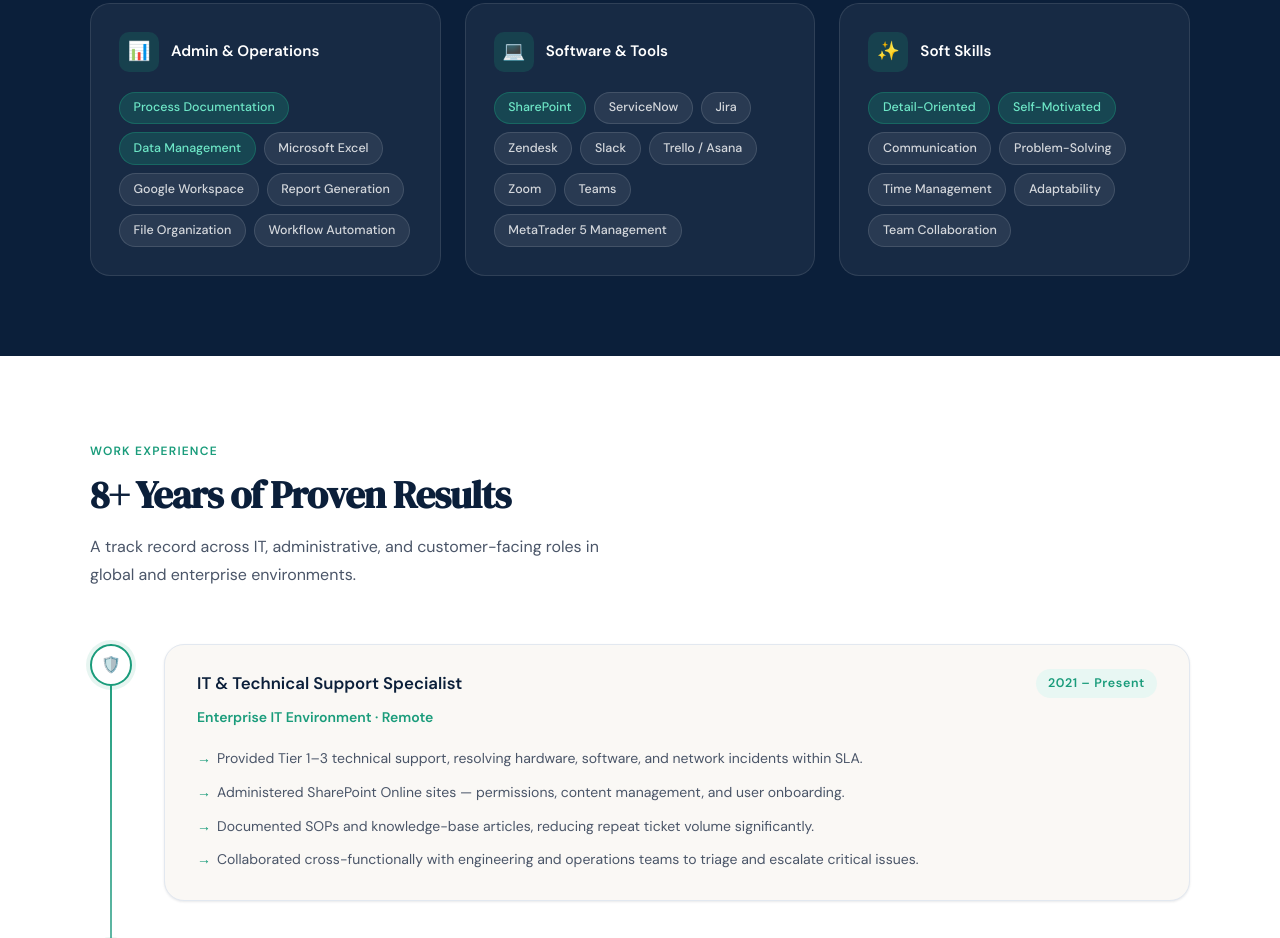
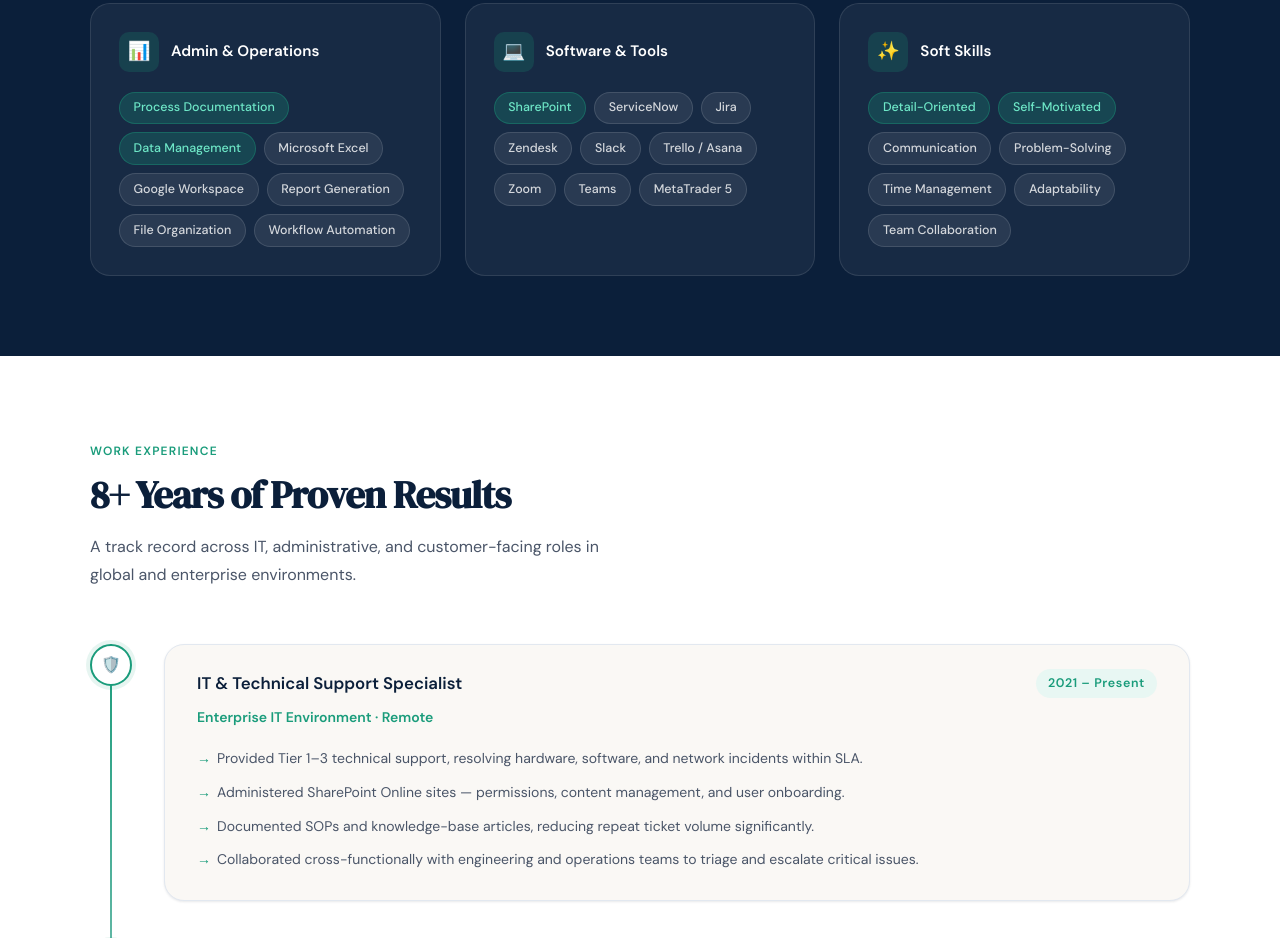
Before and after one commit to illutriza3-bot/Portfolio, a plain HTML site: page index.html in a window 1280 px wide. Shown: the part 2369-3307 px from the top of the page. Drawn offline with Linux system fonts and the light colour scheme.

Commit message:
Update index.html

```diff
--- a/index.html
+++ b/index.html
@@ -568,7 +568,7 @@
           <span class="skill-tag">Trello / Asana</span>
           <span class="skill-tag">Zoom</span>
           <span class="skill-tag">Teams</span>
-           <span class="skill-tag">MetaTrader 5 Management</span>
+           <span class="skill-tag">MetaTrader 5</span>
         </div>
       </div>
       <div class="skill-category">
```
